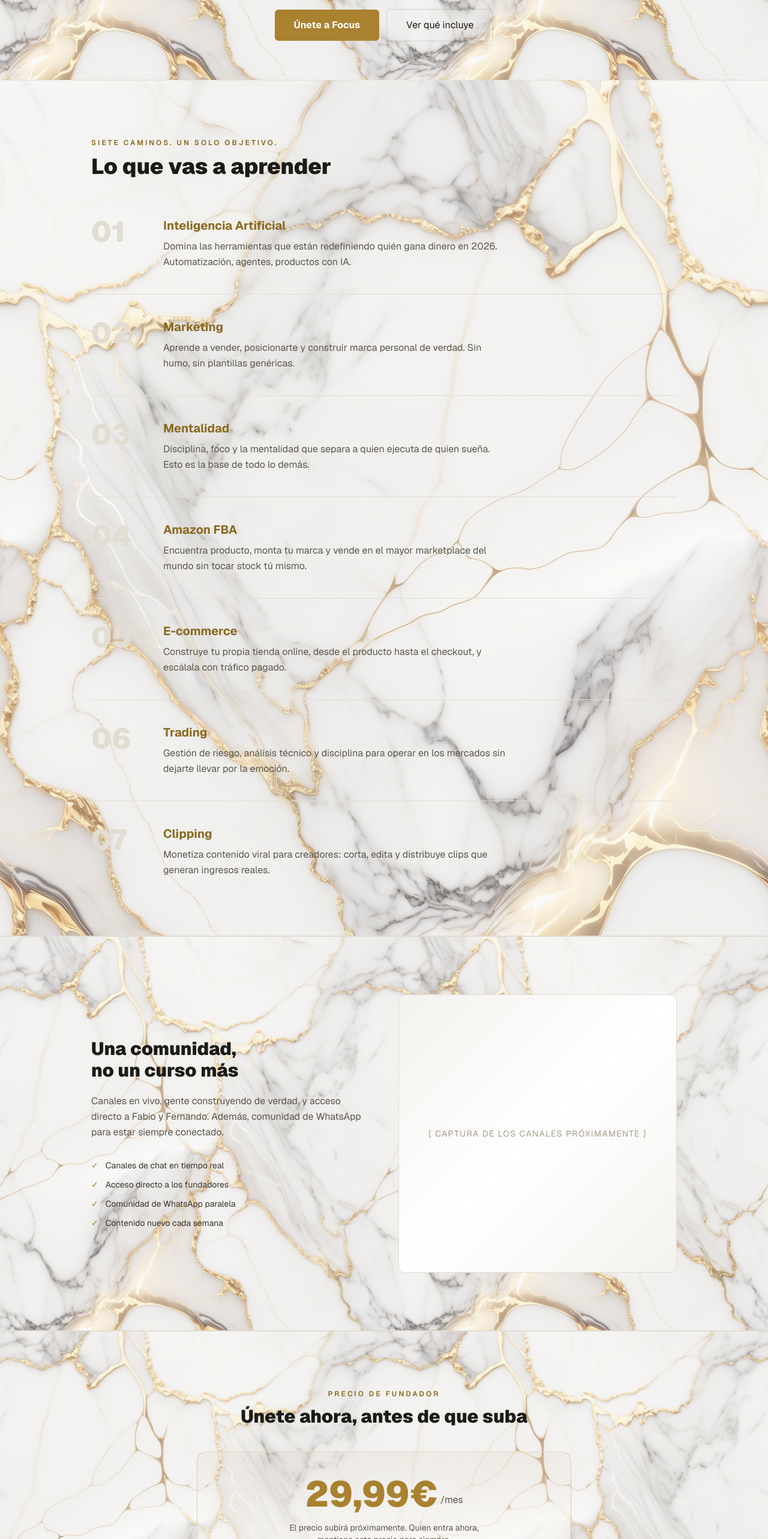
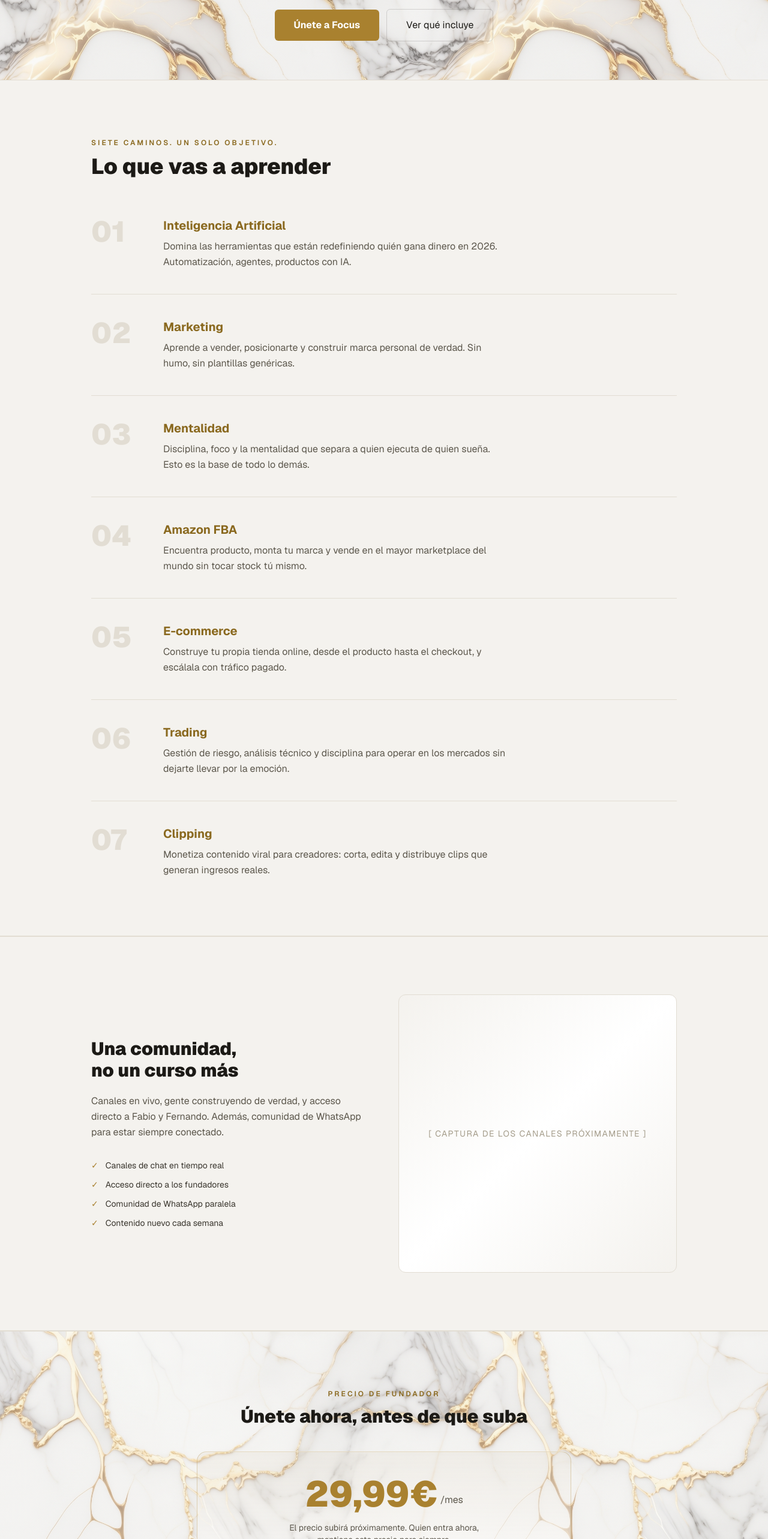
Before and after one commit to airmateai/focus-landing, a Next.js app: page /focus-landing/ in a window 1280 px wide. Shown: the part 860-3426 px from the top of the page at 60% size. Built offline with nearby package versions, Linux system fonts and the light colour scheme.

Commit message:
Fusiona precio y CTA final en una sola sección (sin costura); quita el fondo de mármol de módulos y comunidad

```diff
--- a/src/app/LandingClient.tsx
+++ b/src/app/LandingClient.tsx
@@ -80,7 +80,7 @@ export default function LandingClient() {
       </section>
 
       {/* pillars */}
-      <section id="pillars" className="marble-section border-y border-[#e2ddd3]">
+      <section id="pillars" className="border-y border-[#e2ddd3]">
         <div className="max-w-5xl mx-auto px-6 py-24">
           <p className="uppercase tracking-[0.25em] text-[#8a691f] text-xs font-semibold mb-3">
             {t.pillars.kicker}
@@ -112,7 +112,7 @@ export default function LandingClient() {
       </section>
 
       {/* community */}
-      <section className="marble-section border-y border-[#e2ddd3]">
+      <section className="border-y border-[#e2ddd3]">
         <div className="max-w-5xl mx-auto px-6 py-24 grid sm:grid-cols-2 gap-12 items-center">
           <div>
             <h2 className="text-3xl font-black mb-5 text-balance">
@@ -138,7 +138,7 @@ export default function LandingClient() {
         </div>
       </section>
 
-      {/* pricing */}
+      {/* pricing + final cta */}
       <section id="pricing" className="marble-section border-t border-[#e2ddd3]">
         <div className="max-w-2xl mx-auto px-6 py-24">
           <p className="text-center uppercase tracking-[0.25em] text-[#8a691f] text-xs font-semibold mb-3">
@@ -165,11 +165,8 @@ export default function LandingClient() {
             </a>
           </div>
         </div>
-      </section>
 
-      {/* final cta */}
-      <section className="marble-section border-t border-[#e2ddd3]">
-        <div className="max-w-3xl mx-auto px-6 py-24 text-center">
+        <div className="max-w-3xl mx-auto px-6 pb-24 text-center">
           <h2 className="text-3xl sm:text-4xl font-black mb-8 text-balance">
             {t.finalCta.title}
           </h2>
```
Lines whose indentation alone changed are shown as unchanged.
